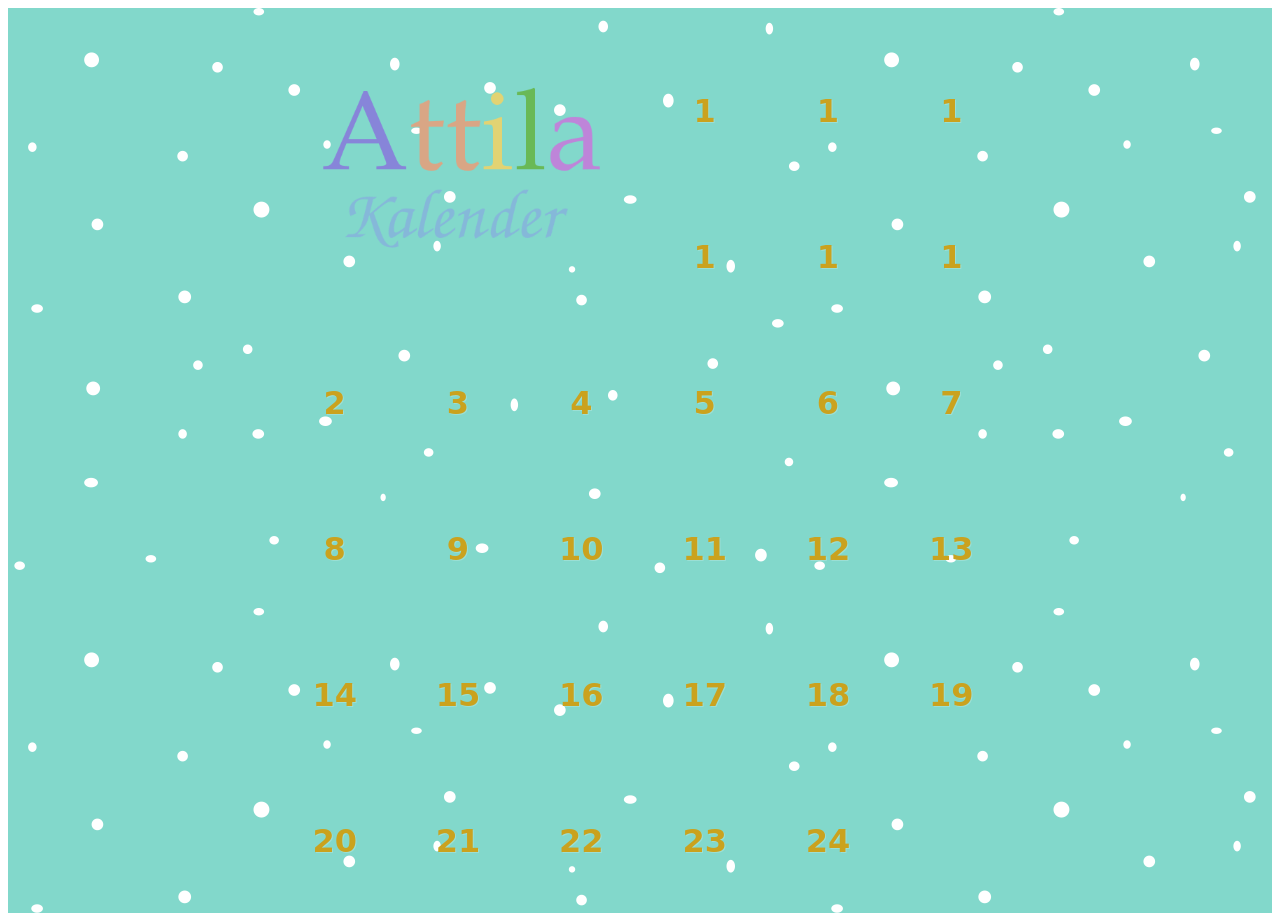
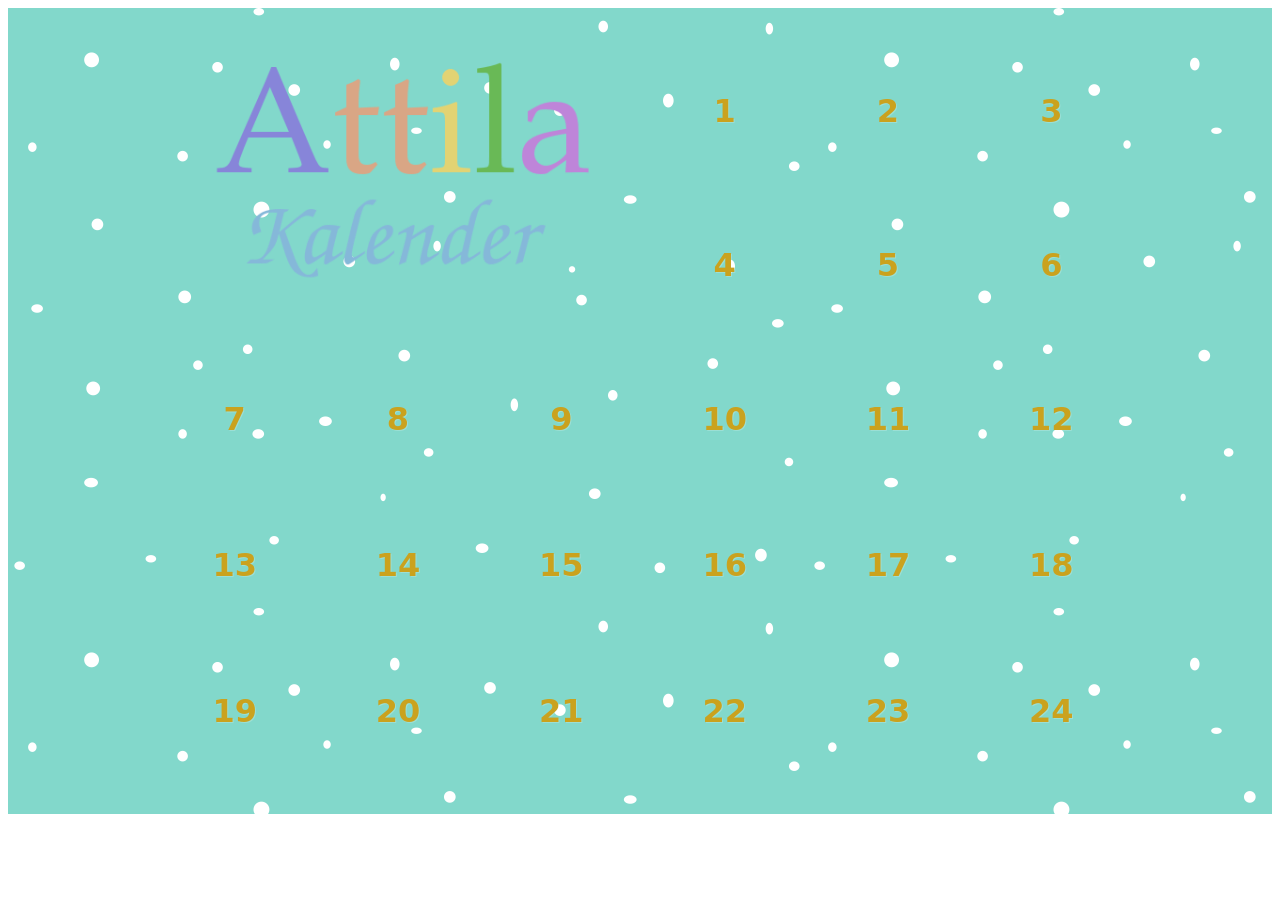
Before and after one commit to noahzarro/attila-advent, a plain HTML site: page index.html in a window 1280 px wide. Shown: the top 913 px of the page. After the commit the page ends 822 px from the top, so only its background shows below. Drawn offline with nearby package versions, Linux system fonts and the light colour scheme.

Commit message:
polishing

```diff
--- a/attila.css
+++ b/attila.css
@@ -9,13 +9,13 @@
     padding-bottom: 40px;
     display: grid;
     width: 100%;
-    max-width: 720px;
+    max-width: 960px;
     margin: 0 auto;
     grid-template-columns: repeat(3, 1fr);
     grid-gap: 20px;
 }
 
-@media only screen and (min-width: 500px) {
+@media only screen and (min-width: 750px) {
     .grid-1 {
         grid-template-columns: repeat(6, 1fr);
     }
--- a/attila.js
+++ b/attila.js
@@ -1,8 +1,17 @@
 function create_doors() {
     for (let day = 1; day < 25; day++) {
 
+        let text_to_append
+
+        let date_of_door = new Date('November ' + day + ', 2020 0:0:0');
+        if (date_of_door < Date.now()) {
+            text_to_append = "secret"
+        } else {
+            text_to_append = "zfrüeh!"
+        }
+
         let front = $("<div></div>").addClass("front").text(day)
-        let back = $("<div></div>").addClass("back").text("fagotto")
+        let back = $("<div></div>").addClass("back").text(text_to_append)
         let card = $("<div></div>").addClass("card")
         card.append(front)
         card.append(back)
--- a/index.html
+++ b/index.html
@@ -6,6 +6,7 @@
     <meta charset="utf-8">
     <meta name="viewport" content="width=device-width, initial-scale=1, shrink-to-fit=no">
 
+    <link rel="stylesheet" href="https://fonts.googleapis.com/icon?family=Material+Icons">
     <link rel="stylesheet" href="attila.css">
     <script src="https://ajax.googleapis.com/ajax/libs/jquery/3.5.1/jquery.min.js"></script>
     <script src="attila.js"></script>
@@ -17,76 +18,6 @@
     <div class="background">
         <div id="main-grid" class="grid-1">
             <div class="door title"><img src="img/attila-text2.png" width="100%" min-height="240px"></div>
-            <div class="door">
-                <label>
-                    <input type="checkbox">
-                        <div class="card">
-                            <div class="front">
-                                1
-                            </div>
-                            <div class="back">
-                                gitter
-                            </div>
-                        </div>
-                    </input>
-                </label>
-            </div>
-            <div class="door">
-                <label>
-                    <input type="checkbox">
-                        <div class="card">
-                            <div class="front">
-                                1
-                            </div>
-                            <div class="back">
-                                gitter
-                            </div>
-                        </div>
-                    </input>
-                </label>
-            </div>
-            <div class="door">
-                <label>
-                    <input type="checkbox">
-                        <div class="card">
-                            <div class="front">
-                                1
-                            </div>
-                            <div class="back">
-                                gitter
-                            </div>
-                        </div>
-                    </input>
-                </label>
-            </div>
-            <div class="door">
-                <label>
-                    <input type="checkbox">
-                        <div class="card">
-                            <div class="front">
-                                1
-                            </div>
-                            <div class="back">
-                                gitter
-                            </div>
-                        </div>
-                    </input>
-                </label>
-            </div>
-            <div class="door">
-                <label>
-                    <input type="checkbox">
-                        <div class="card">
-                            <div class="front">
-                                1
-                            </div>
-                            <div class="back">
-                                gitter
-                            </div>
-                        </div>
-                    </input>
-                </label>
-            </div>
         </div>
     </div>
 
```
